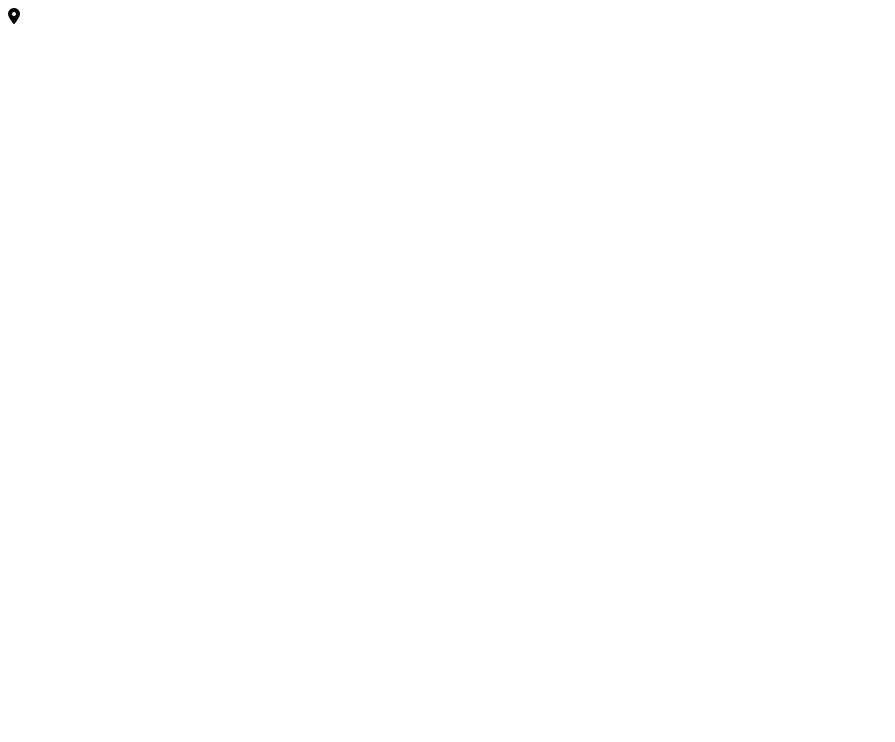
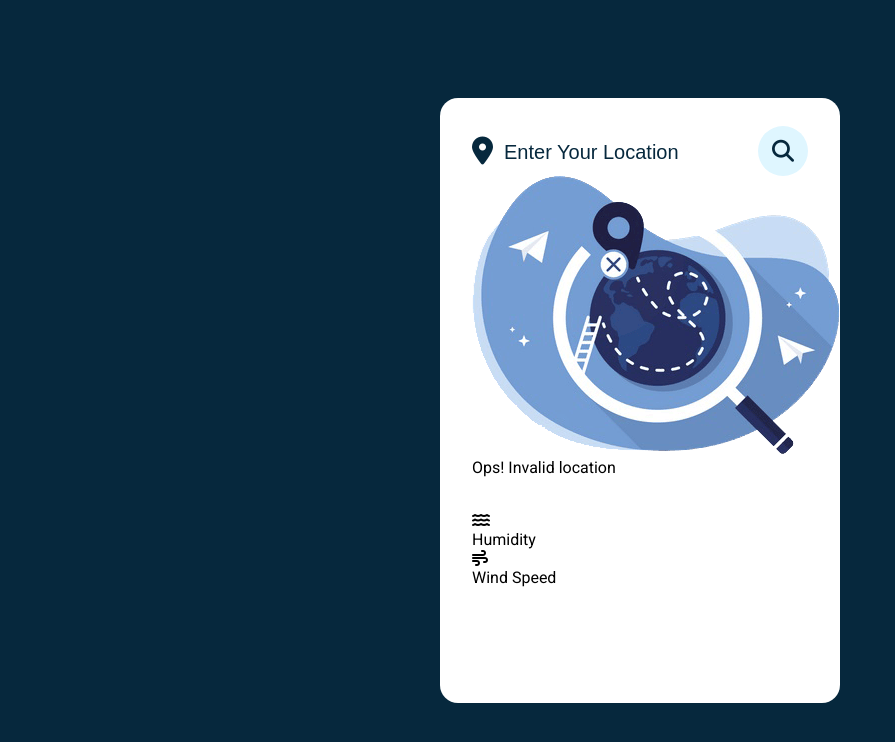
Before and after one commit to coutmilton/WAPP, a plain HTML site: page index.html in a window 1280 px wide. Shown: the whole page, without its empty margins (0-895 px from the left). Drawn offline with Linux system fonts and the light colour scheme.

Commit message:
Última att 17/05

```diff
--- a/css/style.css
+++ b/css/style.css
@@ -0,0 +1,86 @@
+* {
+    margin: 0;
+    padding: 0;
+    border: 0;
+    outline: none;
+    box-sizing: border-box;
+}
+
+body {
+    height: 100vh;
+    display: flex;
+    align-items: center;
+    justify-content: center;
+    background: #06283D;
+}
+
+.container {
+    position: relative;
+    width: 400px;
+    height: 605px;
+    background: #fff;
+    padding: 28px 32px;
+    overflow: hidden;
+    border-radius: 18px;
+    font-family: 'Roboto', sans-serif;
+    transition: 0.6s ease-out;
+}
+
+.search-box {
+    width: 100%;
+    height: min-content;
+    display: flex;
+    align-items: center;
+    justify-content: space-between;
+}
+
+.search-box input {
+    color: #06283D;
+    width: 80%;
+    font-size: 24px;
+    font-weight: 500;
+    text-transform: uppercase;
+    padding-left: 32px;
+}
+
+.search-box input::placeholder {
+    font-size: 20px;
+    font-weight: 500;
+    color: #06283D;
+    text-transform: capitalize;
+}
+
+.search-box button {
+    cursor: pointer;
+    width: 50px;
+    height: 50px;
+    color: #06283D;
+    background: #dff6ff;
+    border-radius: 50%;
+    font-size: 22px;
+    transition: 0.4s ease;
+}
+
+.search-box button::hover {
+    color: #fff;
+    background: #06283D;
+}
+
+.search-box span {
+    position: absolute;
+    color: #06283D;
+    font-size: 28px;
+}
+
+.weather-box {
+    text-align: center;
+}
+
+.weather-box img {
+    width: 60%;
+    margin-top: 30px;
+}
+
+.weather-box .temperature {
+    position: relative;
+}
--- a/index.html
+++ b/index.html
@@ -17,6 +17,36 @@
     <div class="container">
         <div class="search-box">
             <span class="fa-solid fa-location-dot"></span>
+            <input type="text" placeholder="Enter your location">
+            <button class="fa-solid fa-magnifying-glass"></button>
+        </div>
+
+        <div class="not-found">
+            <img src="img/404.png" alt="404">
+            <p>Ops! Invalid location</p>
+        </div>
+
+        <div class="weather-box">
+            <img src="">
+            <p class="temperature"></p>
+            <p class="description"></p>
+        </div>
+
+        <div class="weather-details">
+            <div class="humidity">
+                <span class="fa-solid fa-water"></span>
+                <div class="text">
+                    <span></span>
+                    <p>Humidity</p>
+                </div>
+            </div>
+            <div class="wind">
+                <span class="fa-solid fa-wind"></span>
+                <div class="text">
+                    <span></span>
+                    <p>Wind Speed</p>
+                </div>
+            </div>
         </div>
     </div>
 
```
Also changed, not shown: img/404.png (added), img/clear.png (added), img/cloud.png (added), img/mist.png (added), img/rain.png (added), img/snow.png (added).
